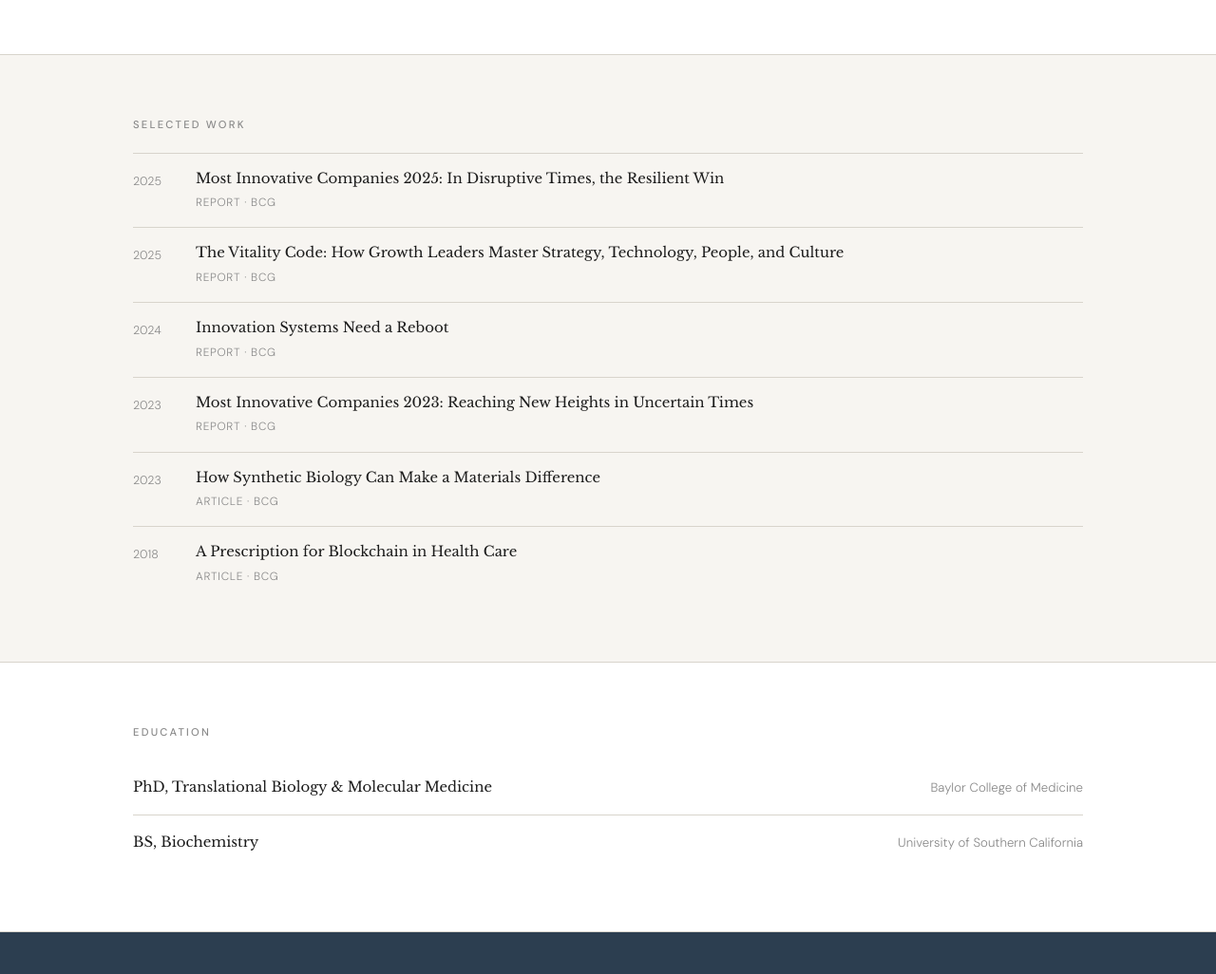
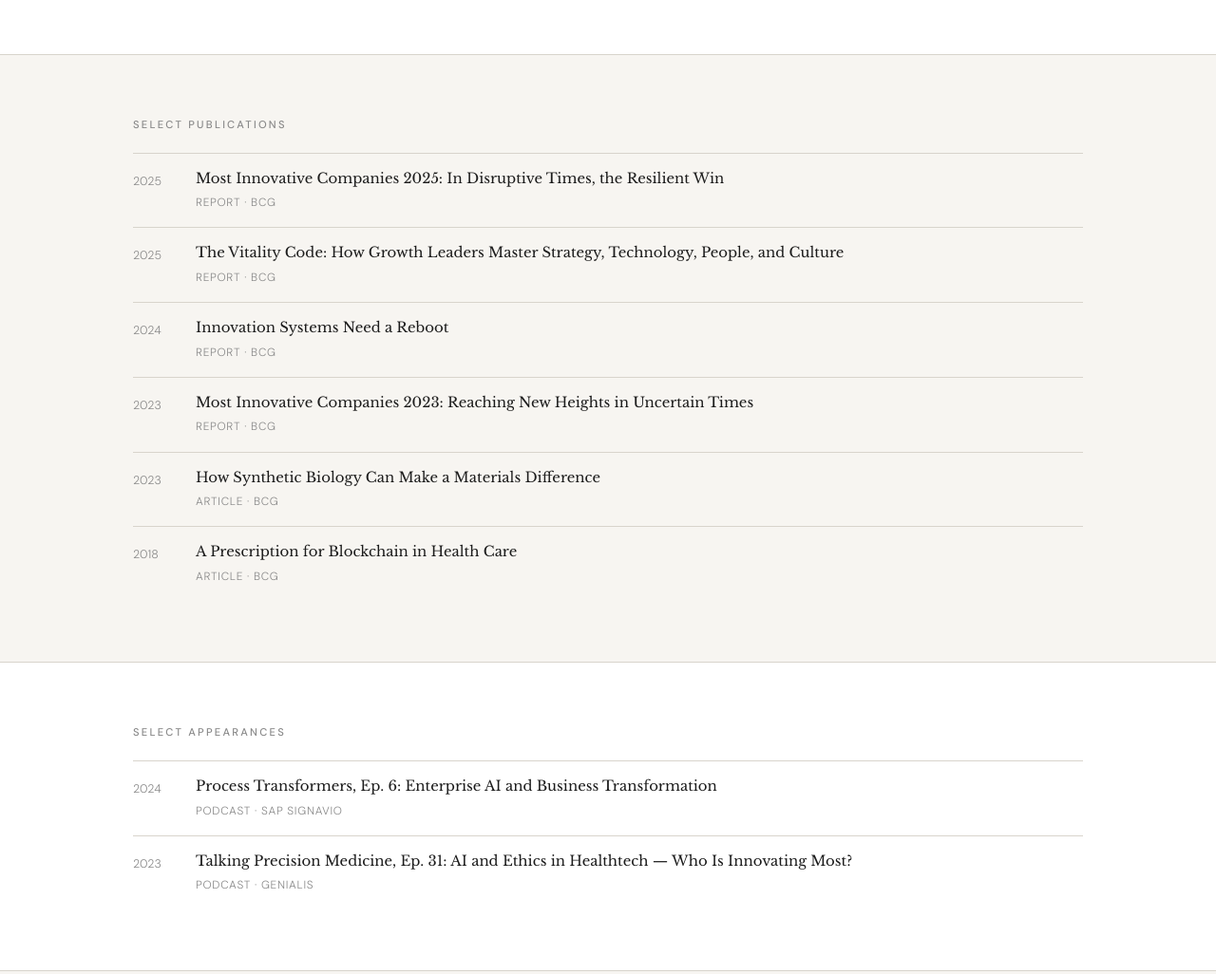
Before and after one commit to amymhz/Amy-MacDougall-Home, a plain HTML site: page index.html in a window 1280 px wide. Shown: the part 1180-2206 px from the top of the page at 95% size. Drawn offline with nearby package versions, Linux system fonts and the light colour scheme.

Commit message:
Added podcasts in Select Appearances

```diff
--- a/index.html
+++ b/index.html
@@ -16,12 +16,9 @@
       --charcoal: #1C1C1C;
       --mid: #4A4A4A;
       --light: #8A8A8A;
-
-      /* Warm slate — a sophisticated blue-grey with no consulting firm association */
       --hero: #2C3E50;
       --hero-accent: #3D5166;
       --link-hover: #3D5166;
-
       --rule: #D8D4CC;
       --serif: 'Libre Baskerville', Georgia, serif;
       --sans: 'DM Sans', sans-serif;
@@ -162,7 +159,7 @@
       max-width: none;
     }
 
-    /* ── PUBLICATIONS ── */
+    /* ── PUBLICATIONS & APPEARANCES ── */
     a.pub-item {
       display: grid;
       grid-template-columns: 48px 1fr;
@@ -315,10 +312,10 @@
     </div>
   </section>
 
-  <!-- PUBLICATIONS -->
+  <!-- SELECT PUBLICATIONS -->
   <section class="panel">
     <div class="panel-inner">
-      <span class="panel-label">Selected Work</span>
+      <span class="panel-label">Select Publications</span>
       <div class="panel-content">
 
         <a class="pub-item" href="https://www.bcg.com/publications/2025/in-disruptive-times-resilient-win" target="_blank" rel="noopener">
@@ -355,8 +352,28 @@
     </div>
   </section>
 
+  <!-- SELECT APPEARANCES -->
+  <section class="panel alt">
+    <div class="panel-inner">
+      <span class="panel-label">Select Appearances</span>
+      <div class="panel-content">
+
+        <a class="pub-item" href="https://www.linkedin.com/posts/signavio_podcast-process-transformers-ep-6-activity-7190738494439251969-ATfw?utm_source=share&utm_medium=member_ios&rcm=ACoAAAJcDIIBaanc0mehN9Yv0IILF-IlVwvWeXo" target="_blank" rel="noopener">
+          <span class="pub-year">2024</span>
+          <div><div class="pub-title">Process Transformers, Ep. 6: Enterprise AI and Business Transformation</div><div class="pub-type">Podcast · SAP Signavio</div></div>
+        </a>
+
+        <a class="pub-item" href="https://www.genialis.com/2023/06/29/ai-and-ethics-in-healthtech-who-is-innovating-most" target="_blank" rel="noopener">
+          <span class="pub-year">2023</span>
+          <div><div class="pub-title">Talking Precision Medicine, Ep. 31: AI and Ethics in Healthtech — Who Is Innovating Most?</div><div class="pub-type">Podcast · Genialis</div></div>
+        </a>
+
+      </div>
+    </div>
+  </section>
+
   <!-- EDUCATION -->
-  <section class="panel alt">
+  <section class="panel">
     <div class="panel-inner">
       <span class="panel-label">Education</span>
       <div class="panel-content">
```
